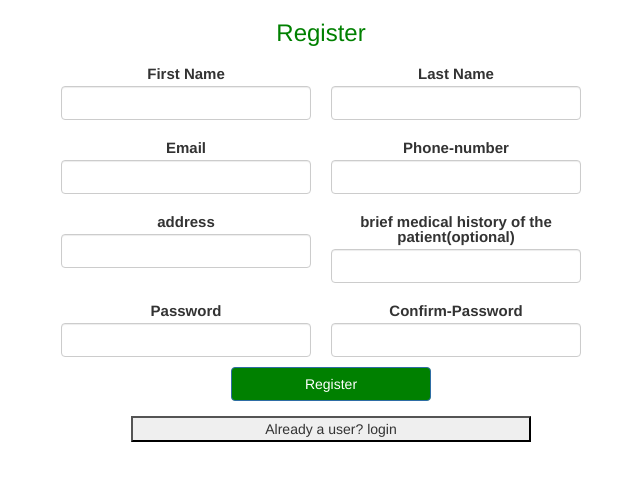
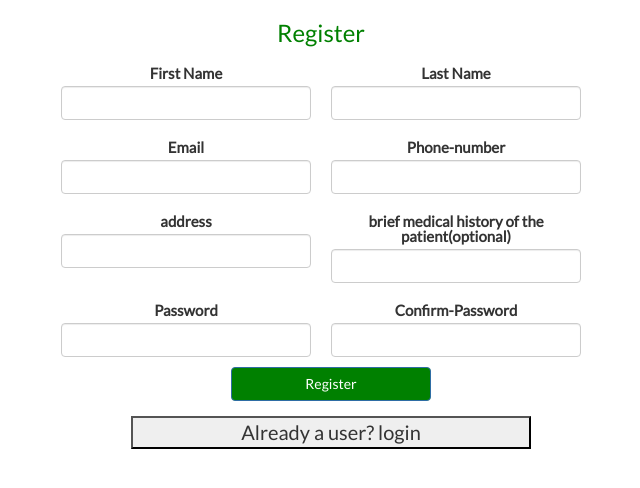
Before and after one commit to surbhi-jindal/angular7-assignment, an Angular app: page /public/register in a window 1280 px wide. Shown: the top 488 px of the page, without its empty margins (319-959 px from the left). Built offline with nearby package versions, Linux system fonts and the light colour scheme.

Commit message:
Update styles.css

```diff
--- a/src/styles.css
+++ b/src/styles.css
@@ -1 +1,16 @@
 /* You can add global styles to this file, and also import other style files */
+/* You can add global styles to this file, and also import other style files */
+* {
+    margin: 0;
+    padding: 0;
+
+    box-sizing: border-box;
+}
+html,body{
+    background-color: #fff;
+
+    font-family: 'Lato','Arial','sans-serif';
+
+    font-size: 20px;
+
+}
```
